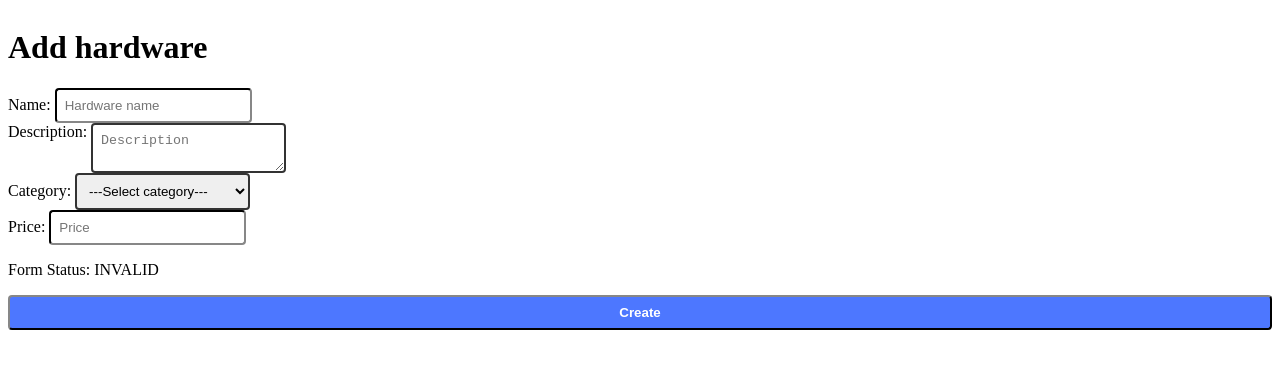
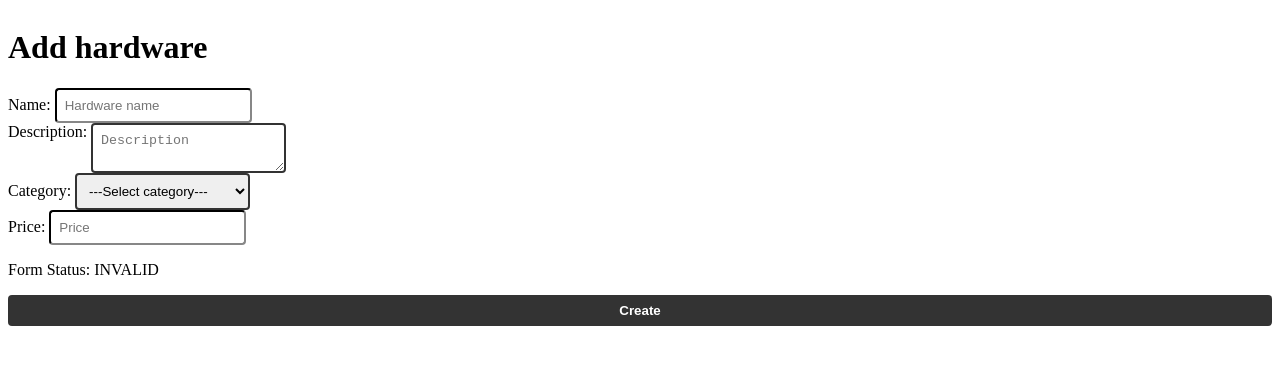
Before and after one commit to Haivex/mdboostrap-recruitment-app, an Angular app: page / in a window 1280 px wide. Shown: the top 368 px of the page. Built offline with nearby package versions, Linux system fonts and the light colour scheme.

Commit message:
style: disabled button style

```diff
--- a/src/app/hardware-form/hardware-form.component.scss
+++ b/src/app/hardware-form/hardware-form.component.scss
@@ -30,9 +30,15 @@ input[type="submit"] {
   background-color: #4D77FF;
   font-weight: bold;
   color: #fff;
+  border: none;
 
   &:hover {
     background-color: #56BBF1;
     cursor: pointer;
   }
+
+  &:disabled {
+    background-color: #333;
+    cursor: default;
+  }
 }
```
